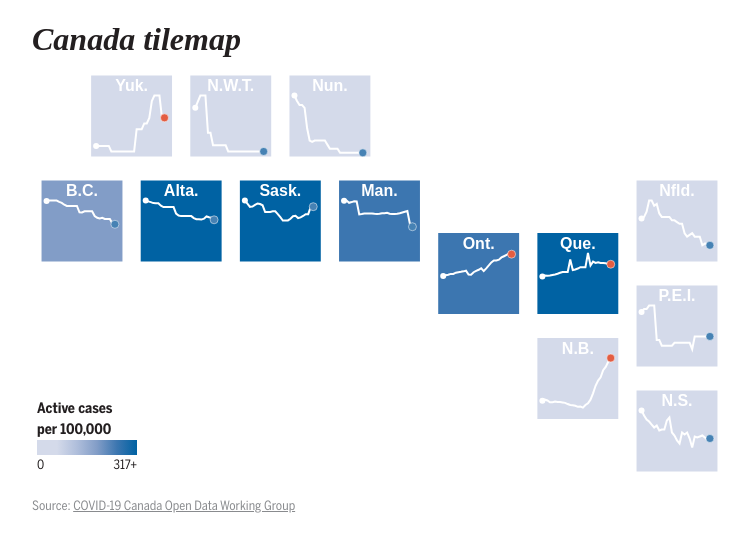
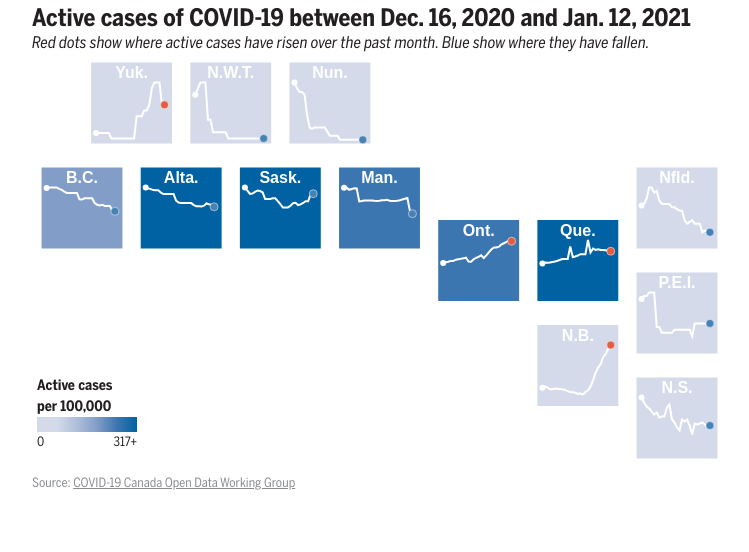
Before and after one commit to vs-postmedia/national-covid-map, a website built with webpack: page src/index.html in a window 1280 px wide. Shown: the whole page, without its empty margins (258-1007 px from the left). Built offline with nearby package versions, Linux system fonts and the light colour scheme; files whose address does not match are found by name; what @flourish/popup would draw is missing.

Commit message:
added dynamic header. other edits

```diff
--- a/src/index.html
+++ b/src/index.html
@@ -22,7 +22,7 @@
   		<![endif]-->
 
 		<div id="app">
-			<h1>Canada tilemap</h1>
+			<header id="header"></header>
 			<section id="map"></section>
 			<footer>
 				<p class="source">Source: <a href="https://github.com/ishaberry/Covid19Canada" target="_blank">COVID-19 Canada Open Data Working Group</a></p>
--- a/src/index.js
+++ b/src/index.js
@@ -22,11 +22,10 @@ const dataUrl = 'https://vs-postmedia-data.sfo2.digitaloceanspaces.com/covid/cov
 
 
 const init = async () => {
-	const header = document.querySelector('#header');
 	const provCode = helper.getUrlParam('prov');
 	const format = helper.getUrlParam('format');
 
-	// const vax = await d3.csv(vaxDataUrl);
+	// const resp = await d3.csv(vaxDataUrl);
 
 	// group data by province
 	const nested = d3.nest()
@@ -43,14 +42,20 @@ const init = async () => {
 				latest_active_100k: latest.active_100k,
 				latest_active: latest.active_cases,
 				latest_cases: latest.cumulative_cases,
-				latest_deaths: latest.cumulative_deaths
+				latest_deaths: latest.cumulative_deaths,
+				date_start: d.values[0].date_active,
+				date_end: latest.date_active
 			}
 		});
 
-	console.log(nested)
-
 	const data = await joinData(nested, provinces);
 
+	console.log(data);
+
+	// build header
+	const header = document.querySelector('#header');
+	const headerCopy = head.init(data[0]);
+	header.innerHTML = headerCopy;
 
 	// build map
 	tilemap.init('#map', data, nested, variable, legendTitle);
--- a/src/js/components/canada-tilemap/canada-tilemap.js
+++ b/src/js/components/canada-tilemap/canada-tilemap.js
@@ -13,7 +13,7 @@ const TILE_HEADER = 15;
 const mobileBreakpoint = 500;
 const marginMobile = {top: 50, right: 30, bottom: 25, left: 25};
 const marginWeb = {top: 50, right: 50, bottom: 50, left: 50};
-let elWidth, shapeMultiplier, x, y, displayVariable;
+let elWidth, x, y, displayVariable;
 
 
 const init = async(el, data, timeseriesData, metric, legendTitle) => {
@@ -23,7 +23,6 @@ const init = async(el, data, timeseriesData, metric, legendTitle) => {
 
 	// calculations to jankily adjust map dimensions
 	elWidth = document.querySelector(el).offsetWidth;
-	shapeMultiplier = elWidth < mobileBreakpoint ? 5 : 12;
 	const margin = elWidth < mobileBreakpoint ? marginMobile : marginWeb;
 	const height = elWidth * 0.45;
 	const width = elWidth * 0.85;
@@ -41,7 +40,7 @@ const init = async(el, data, timeseriesData, metric, legendTitle) => {
 	// SVG
 	const svg = d3.select('#map').append('svg')
 		.attr('width', width + margin.left + margin.right)
-		.attr('height', height + margin.top + margin.bottom + 10)
+		.attr('height', height + margin.top + margin.bottom)
 		.append('g')
 		.attr('transform', 'translate(' + margin.left + ',' + margin.top + ')');
 
@@ -123,8 +122,7 @@ function addSparklines(svg, data, timeseriesData) {
 	// draw the sparklines
 	timeseriesData.forEach(d => {
 		Sparkline.init(d.active_100k, d3.select(`.sparklines #${d.code}`), size, margin);
-	})
-
+	});
 }
 
 function assignColours(scaleMax) {
--- a/src/js/components/header/header.css
+++ b/src/js/components/header/header.css
@@ -1,11 +1,13 @@
-#header {
-	margin: 0 auto;
+/*#header {
 	max-width: 600px;
-}
+}*/
 #header h1 {
 	font-size: 1.3rem;
 	line-height: 1.25;
-	text-align: center;
+}
+
+#header p {
+	font-family: BentonSansCond-RegItalic;
 }
 
 #header .highlight {
--- a/src/js/components/header/header.js
+++ b/src/js/components/header/header.js
@@ -1,12 +1,20 @@
 import helper from '../../helper-functions';
 import './header.css';
 
-// import template from 'header-template';
-const init = async (data, provCode) => {
-	const prov = data.filter(d => d.code === provCode)[0];
+const init = (data) => {
+	const endDay = data.date_end.split('-')[0];
+	const endMonth = helper.months[parseInt(data.date_end.split('-')[1]) - 1];
+	const startDay = data.date_start.split('-')[0];
+	const startMonth = helper.months[parseInt(data.date_start.split('-')[1]) - 1];
+	const startYear = data.date_start.split('-')[2];
+
+	const startDate = startYear === '2020' ? `${startMonth} ${startDay}, 2020` : `${startMonth} ${startDay}`;
+	const endDate = startYear === '2020' ? `${endMonth} ${endDay}, 2021` : `${startMonth} ${startDay}`;
+
 
 	return `
-		<h1>${prov.name} has administered <span class="highlight">${helper.numberWithCommas(parseInt(prov.doses_admin))} doses</span> of COVID-19 vaccines so far – roughly <span class="highlight">${prov.pct_admin}%</span> of the supply received from the federal government.</h1>
+		<h2>Active cases of COVID-19 between ${startDate} and ${endDate}</h2>
+		<p>Red dots show where active cases have risen over the past month. Blue show where they have fallen.</p>
 	`;
 }
 
--- a/src/js/sparkline.js
+++ b/src/js/sparkline.js
@@ -1,3 +1,5 @@
+// https://www.essycode.com/posts/create-sparkline-charts-d3/
+
 import {
 	max			as d3_max,
 	line        as d3_line,
```
